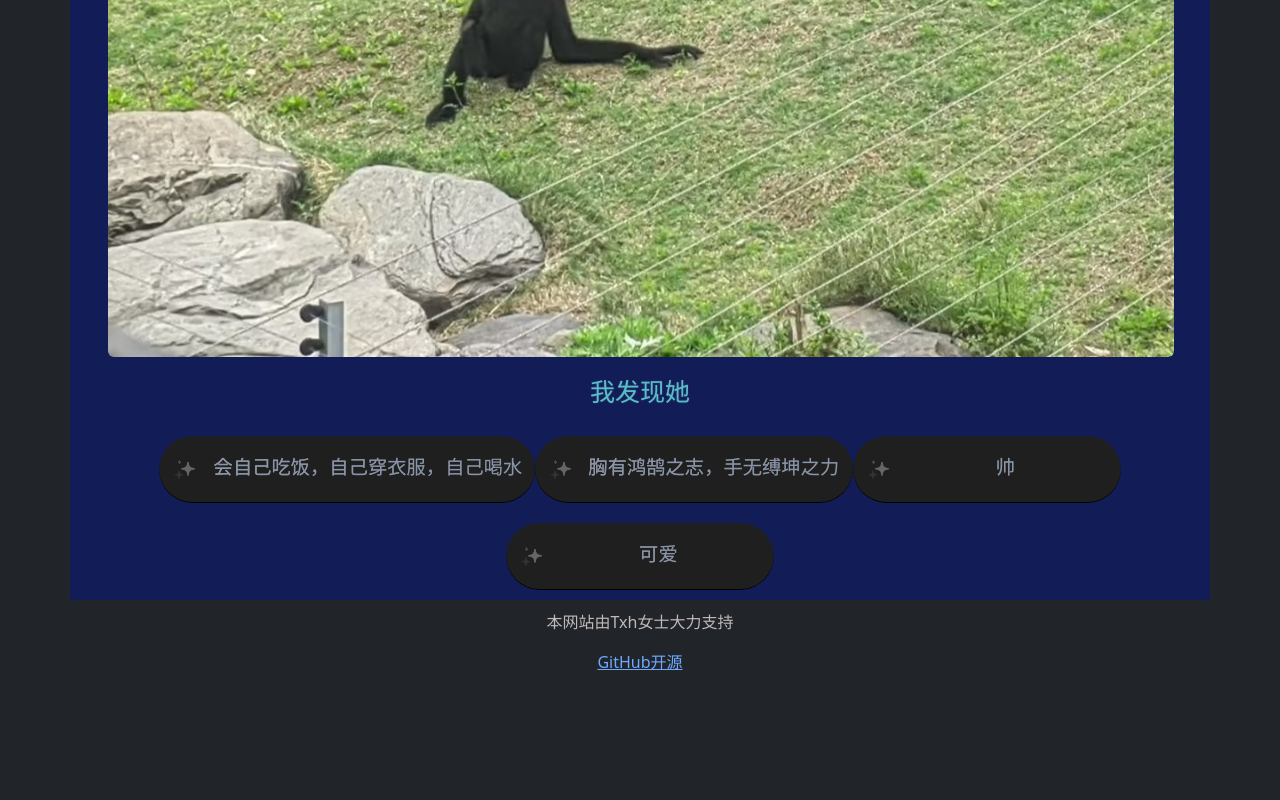
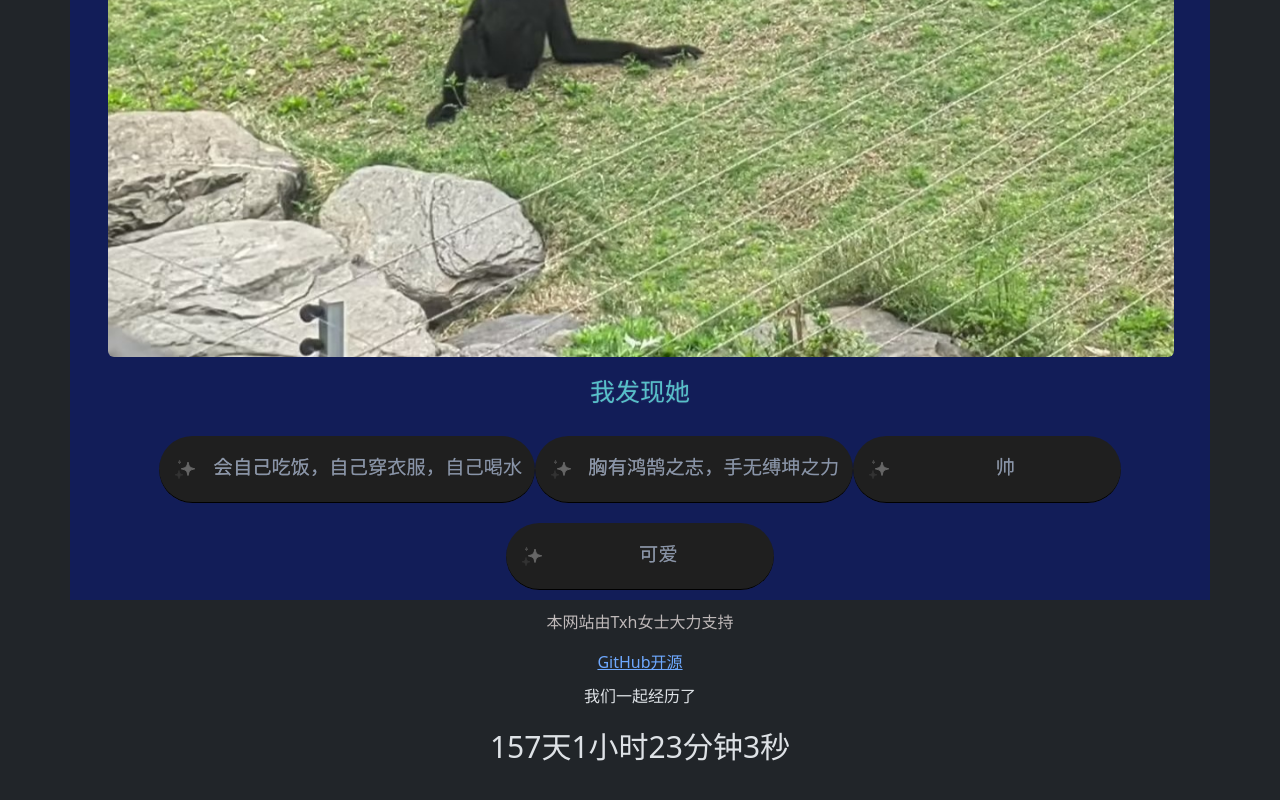
Before and after one commit to gkh1080p/gkh1080p.github.io, a plain HTML site: page index.html in a window 1280 px wide. Shown: the part 3068-3868 px from the top of the page. Drawn offline with nearby package versions, Linux system fonts and the light colour scheme.

Commit message:
Update index.html

```diff
--- a/index.html
+++ b/index.html
@@ -791,6 +791,11 @@
     <p>本网站由Txh女士大力支持</p>
     <a href="https://github.com/gkh1080p/gkh1080p.github.io">GitHub开源</a>
   </div>
+    <!-- 倒计时 -->
+  <div class="time container">
+    <p class="text-center">我们一起经历了</p>
+    <p class="text-center time-data" style="font-size: 30px;">123</p>
+  </div>
   <!-- 音乐部分 -->
   <audio class="music" style="display: none;" controls="controls" height="100" autoplay="autoplay" width="100">
     <source src="./lib/music/C400003rbepu3xJW2T.mp3" type="audio/mp3" />
@@ -810,6 +815,7 @@
   <script
     src="./lib/node_modules/bootstrap-5.3.0-alpha1-dist/bootstrap-5.3.0-alpha1-dist/js/bootstrap.bundle.min.js"></script>
   <script src="./page/appendix/music.js"></script>
+   <script src="./page/content/js/time.js"></script>
 </body>
 
 </html>
```
